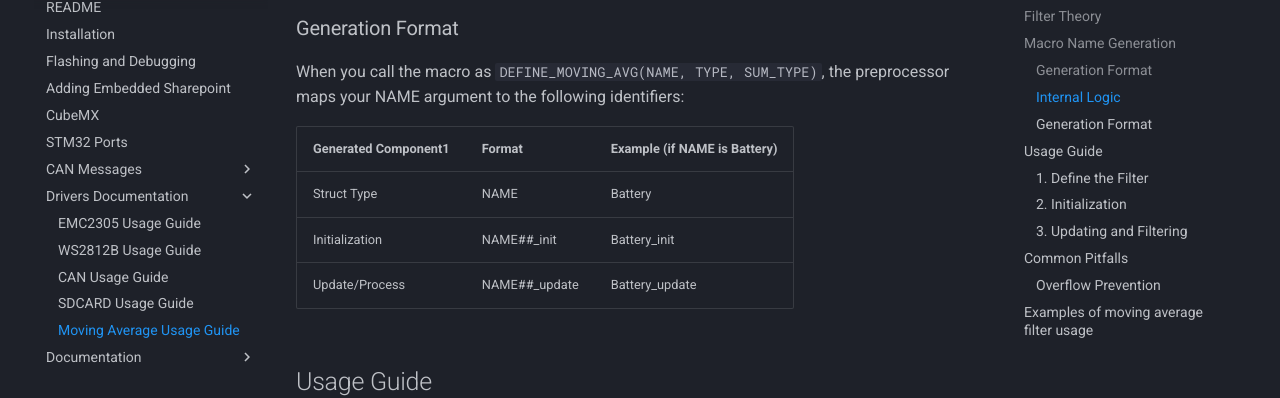
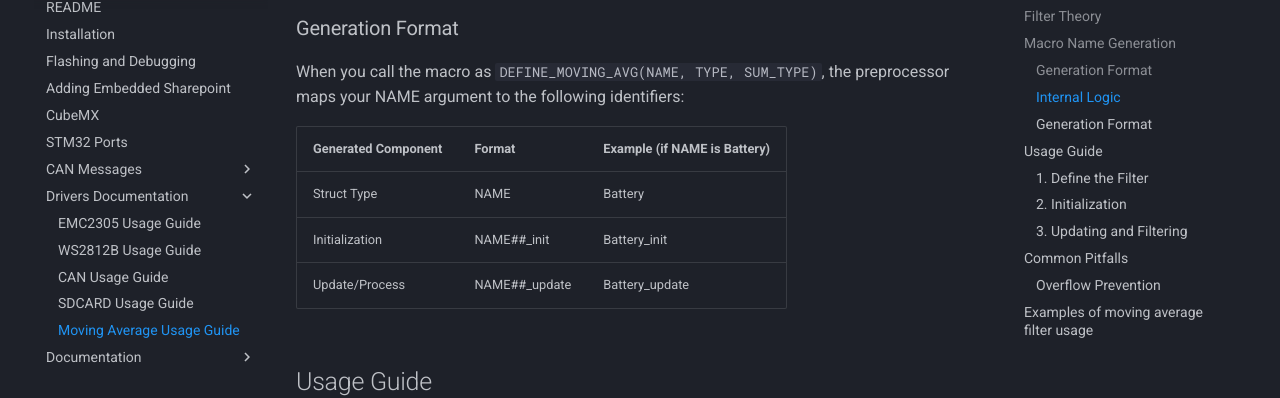
Before and after one commit to lhr-solar/Embedded-Sharepoint, an MkDocs documentation site: the page built from docs/MovingAverage.md, in a window 1280 px wide and 900 px high, scrolled down 1064 px. Shown: the part 119-517 px from the top of the window. Built offline with MkDocs 1.6.1 and Material for MkDocs 9.7.7, drawn with Linux system fonts in a browser that asks for light colours.

Commit message:
gem comments

```diff
--- a/docs/MovingAverage.md
+++ b/docs/MovingAverage.md
@@ -29,7 +29,7 @@ static inline uint16_t CellVoltage_update(CellVoltage *ma, uint16_t sample)
 ### Generation Format
 When you call the macro as `DEFINE_MOVING_AVG(NAME, TYPE, SUM_TYPE)`, the preprocessor maps your NAME argument to the following identifiers:
 
-| Generated Component1 | Format | Example (if NAME is Battery) |
+| Generated Component | Format | Example (if NAME is Battery) |
 | -------- | -------- | -------- |
 | Struct Type | NAME | Battery |
 | Initialization | NAME##_init | Battery_init |
```
Also changed, not shown: 1 other file.
